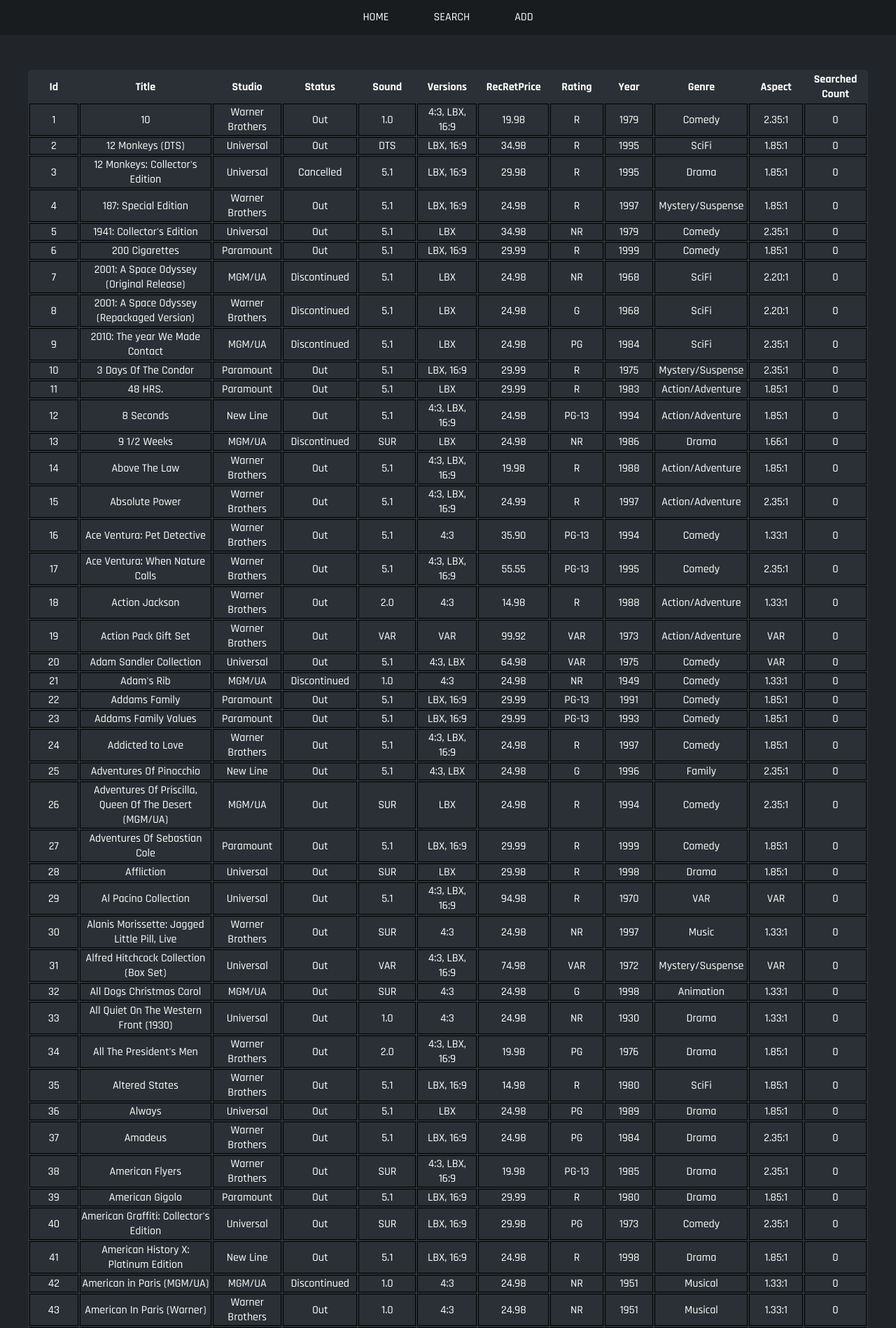
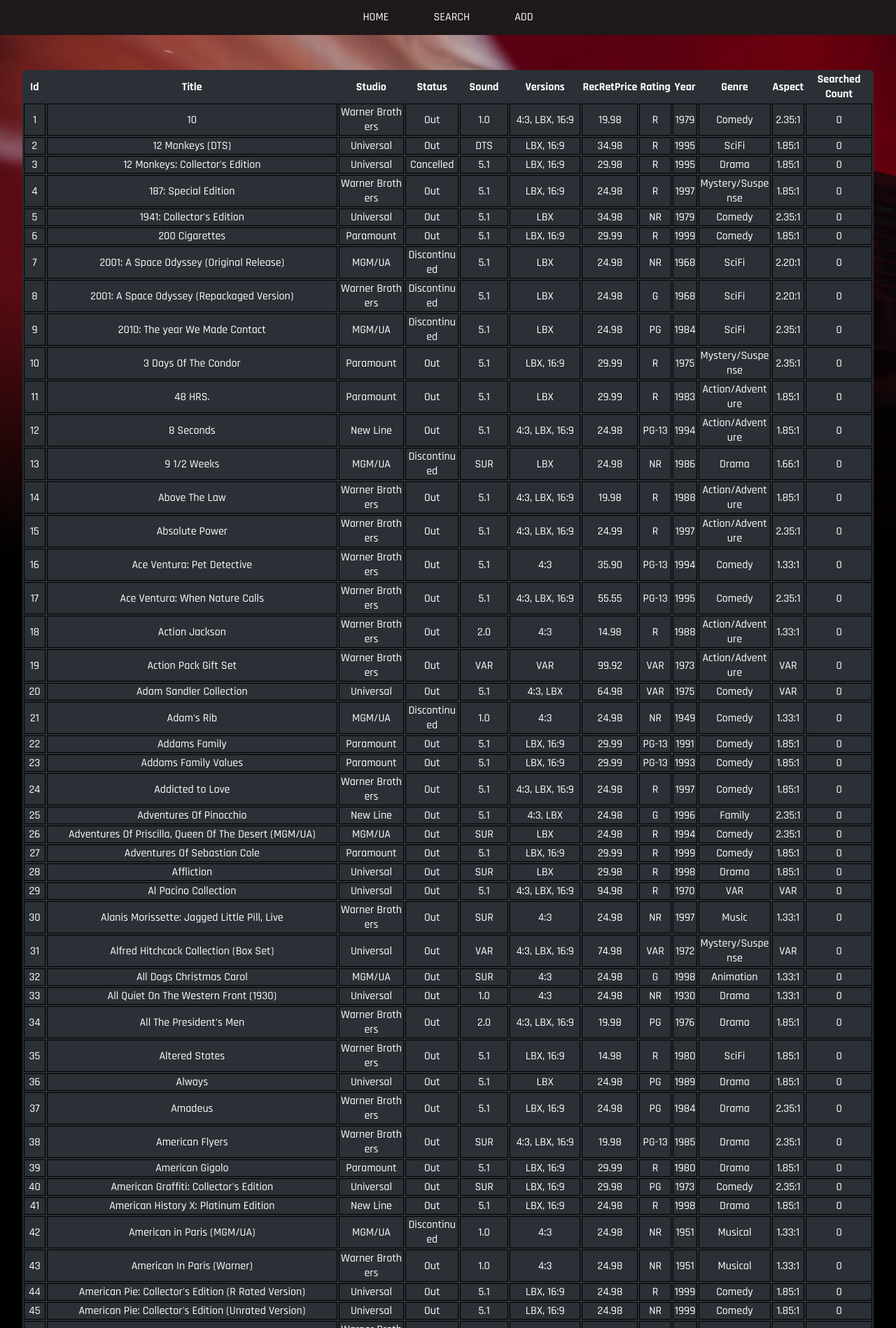
Before and after one commit to CalvinMoylanTAFE/RapidAppDevelopment, a PHP site: page /search.php in a window 1280 px wide. Shown: the top 1898 px of the page at 70% size. Run offline with PHP 8.4, Linux system fonts and the light colour scheme; data comes from the database, SQL or seed files in the repository; data that the repository does not hold is empty.

Commit message:
Code part done

```diff
--- a/add_movie.php
+++ b/add_movie.php
@@ -6,7 +6,7 @@
         <link href="https://fonts.googleapis.com/css?family=Rajdhani:300,500,700&display=swap" rel="stylesheet">
     </head>
 <html>
-    <body>
+    <body style="background-size: cover;">
         <!-- Including the nav bar -->
         <?php
 include_once ('include/nav.php');
--- a/index.php
+++ b/index.php
@@ -6,7 +6,7 @@
         <link href="https://fonts.googleapis.com/css?family=Rajdhani:300,500,700&display=swap" rel="stylesheet">
     </head>
 <html>
-    <body>
+    <body style="background-size: cover;">
         <!-- including the nav bar -->
         <?php
 include_once ('include/nav.php');
--- a/search.php
+++ b/search.php
@@ -9,7 +9,7 @@
 
     function current()
     {
-        return "<td style='width:150px;border:1px solid black;'>" . parent::current() . "</td>";
+        return "<td style='min-width:2px;border:1px solid black;word-break: break-all;'>" . parent::current() . "</td>";
     }
 
     function beginChildren()
@@ -70,7 +70,7 @@
 $where = substr($where, 4);
 
 //echo website html
-echo '<!DOCTYPE html> <head> <link rel="stylesheet" href="styles.css"> <link href="https://fonts.googleapis.com/css?family=Rajdhani:300,500,700&display=swap" rel="stylesheet"> </head> <html> <body> <nav> <!-- <li><img height="50px" src="websitelogo.png" ></li> --> <li><a href="index.php">HOME</a></li> <li><a href="search_movie.php">SEARCH</a></li> <li><a href="add_movie.php">ADD</a></li> </nav> <main> <div class="result">';
+echo '<!DOCTYPE html> <head> <link rel="stylesheet" href="styles.css"> <link href="https://fonts.googleapis.com/css?family=Rajdhani:300,500,700&display=swap" rel="stylesheet"> </head> <html> <body style="background-size: 100vw 100vh"> <nav> <!-- <li><img height="50px" src="websitelogo.png" ></li> --> <li><a href="index.php">HOME</a></li> <li><a href="search_movie.php">SEARCH</a></li> <li><a href="add_movie.php">ADD</a></li> </nav> <main> <div class="result">';
 echo "<table style=''>";
 echo "<tr><th>Id</th><th>Title</th><th>Studio</th><th>Status</th><th>Sound</th><th>Versions</th><th>RecRetPrice</th><th>Rating</th><th>Year</th><th>Genre</th><th>Aspect</th><th>Searched Count</th></tr>";
 
--- a/search_movie.php
+++ b/search_movie.php
@@ -6,7 +6,7 @@
         <link href="https://fonts.googleapis.com/css?family=Rajdhani:300,500,700&display=swap" rel="stylesheet">
     </head>
 <html>
-    <body>
+    <body style="background-size: cover;">
         <!-- include nav  -->
         <?php
 include_once ('include/nav.php');
--- a/styles.css
+++ b/styles.css
@@ -1,10 +1,17 @@
 /* Website styles */
+html {
+    height: 100vh;
+}
 
 body {
     margin: 0;
     background:#212529;
     font-family: 'Rajdhani', sans-serif;
     color: white;
+    background: linear-gradient(180deg, rgba(255, 255, 255, 0.0) 50%, rgba(0, 0, 0, 1) 100%), url("background-image.jpg");
+    background-repeat: no-repeat;
+    background-position: top;
+    background-color: black;
 }
 
 nav {
@@ -12,7 +19,7 @@
     text-align: center;
     height: 50px;
     line-height: 50px;
-    background-color: #191c1f;
+    background-color: #1f1919;
 }
 
 nav > li {
@@ -39,13 +46,15 @@
 .middle {
     border-radius: 5px;
     background-color: #2a3035;
-    width: 650px;
+    width: auto;
+    max-width: 600px;
     margin: 0 auto;
 }
 .result {
     border-radius: 5px;
     background-color: #2a3035;
-    width: 1200px;
+    max-width: 1459px;
+    width: auto;
     height: auto;
     margin: 0 auto;
 }
```
Also changed, not shown: background-image.jpg (added).
